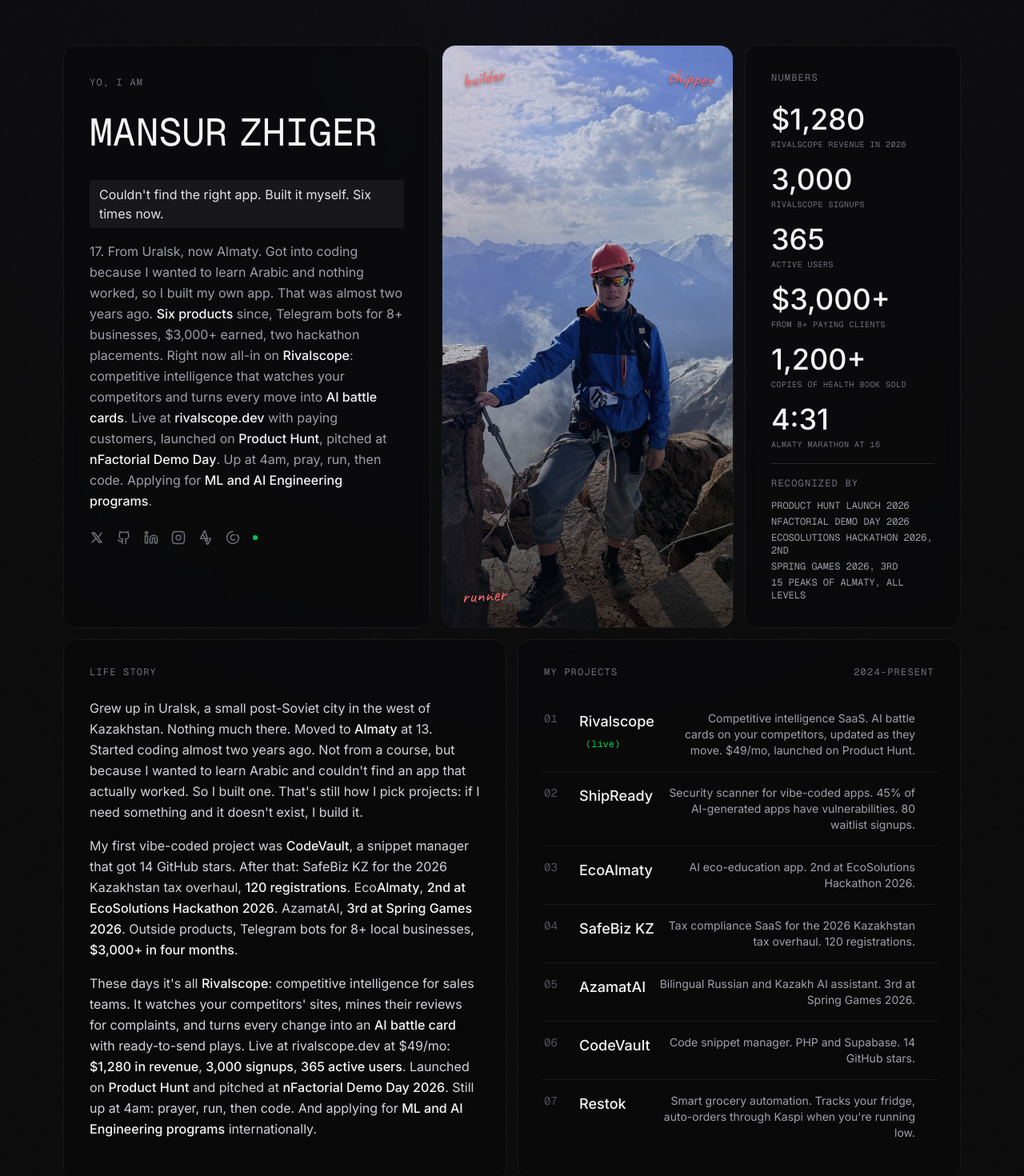
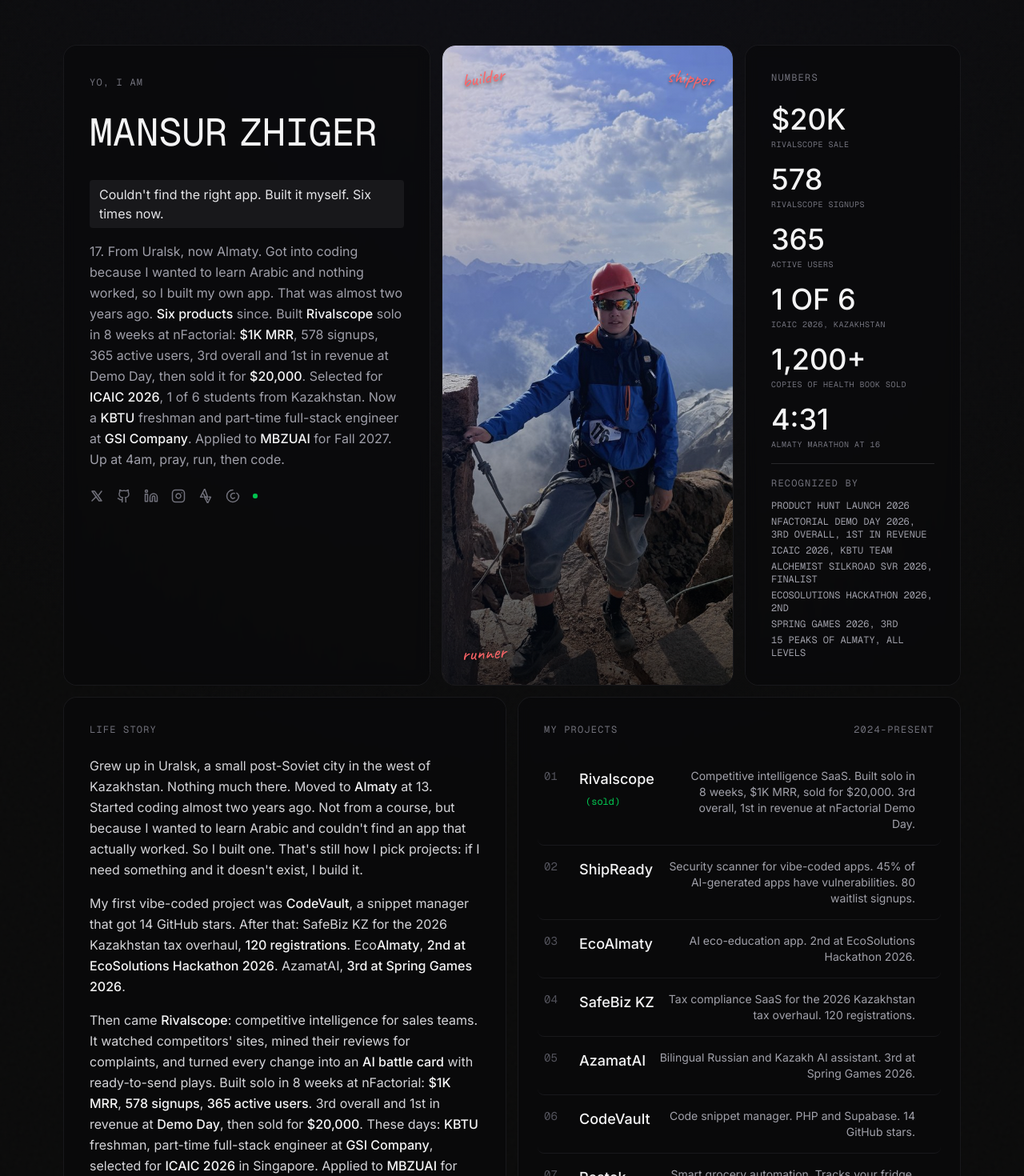
Before and after one commit to IManss-ai/manssdev, a Next.js app: page / in a window 1280 px wide. Shown: the part 60-1530 px from the top of the page at 80% size. Built offline with nearby package versions, Linux system fonts and the light colour scheme.

Commit message:
Refresh copy for Nov 2026: Rivalscope sold for $20K, real numbers, ICAIC, KBTU, GSI, MBZUAI

```diff
--- a/app/content.ts
+++ b/app/content.ts
@@ -21,13 +21,13 @@ export const content = {
       "Started coding almost two years ago. Taught myself by building things I actually needed.",
       "First project: an Arabic learning app I built because nothing good existed.",
       "First vibe-coded project: CodeVault, a snippet manager. 14 GitHub stars.",
-      "Since then: six products solo, $3,000+ from freelance bots, two hackathon placements.",
-      "Now: Rivalscope, a competitive intelligence SaaS. Live at rivalscope.dev with paying customers.",
+      "Since then: six products solo, two hackathon placements, one exit.",
+      "Now: KBTU freshman, part-time full-stack engineer at GSI Company. Applied to MBZUAI for Fall 2027.",
       "Stack: Next.js, TypeScript, FastAPI, Supabase, Claude Code.",
     ],
-    experience_intro: "Six products shipped solo. Rivalscope is live with paying customers. Every one started with a problem I actually had.",
+    experience_intro: "Six products shipped solo. One exit: Rivalscope, sold for $20,000. Every one started with a problem I actually had.",
     projects: [
-      { name: "Rivalscope", desc: "Competitive intelligence SaaS. Live at $49/mo, launched on Product Hunt.", detail: "Next.js, FastAPI, DeepSeek." },
+      { name: "Rivalscope", desc: "Competitive intelligence SaaS. Built solo in 8 weeks, sold for $20,000.", detail: "Next.js, FastAPI, DeepSeek." },
       { name: "ShipReady", desc: "Security scanner for vibe-coded apps. 80 waitlist signups.", detail: "Next.js, TypeScript, Supabase." },
       { name: "SafeBiz KZ", desc: "Tax compliance SaaS for the 2026 Kazakhstan tax overhaul.", detail: "Next.js, Supabase, Recharts. 120 registrations." },
       { name: "EcoAlmaty", desc: "AI eco-education app. 2nd at EcoSolutions Hackathon 2026.", detail: "Next.js, Tailwind, Anthropic API." },
@@ -36,42 +36,45 @@ export const content = {
       { name: "Restok", desc: "Smart grocery automation.", detail: "Tracks your fridge, auto-orders through Kaspi when you're running low." },
     ],
     wins_lines: [
-      "Rivalscope: first SaaS revenue, $1,280 in 2026.",
+      "Rivalscope: built solo in 8 weeks, $1K MRR, sold for $20,000.",
+      "ICAIC 2026: selected for the KBTU team, 1 of 6 from Kazakhstan.",
       "Almaty Marathon. 4:31 at 16.",
       "15 Peaks of Almaty, all three levels in 12 months.",
       "EcoSolutions Hackathon 2026, 2nd place.",
       "“ZOZh legko i prosto” health book, ~1,200 copies sold.",
-      "$3,000+ from 8+ paying clients in four months.",
+      "EduFirst Forum speaker, Oct 2026. Talked to 100+ schoolchildren.",
     ],
     resume: { pdf: "resume.pdf" },
-    closer: "11th grade. Shipping anyway.",
+    closer: "KBTU freshman. Shipping anyway.",
 
     // Bento layout fields
     hero_intro: "Yo, I am",
     hero_callout: "Couldn't find the right app. Built it myself. Six times now.",
-    hero_body: "17. From Uralsk, now Almaty. Got into coding because I wanted to learn Arabic and nothing worked, so I built my own app. That was almost two years ago. Six products since, Telegram bots for 8+ businesses, $3,000+ earned, two hackathon placements. Right now all-in on Rivalscope: competitive intelligence that watches your competitors and turns every move into AI battle cards. Live at rivalscope.dev with paying customers, launched on Product Hunt, pitched at nFactorial Demo Day. Up at 4am, pray, run, then code. Applying for ML and AI Engineering programs.",
+    hero_body: "17. From Uralsk, now Almaty. Got into coding because I wanted to learn Arabic and nothing worked, so I built my own app. That was almost two years ago. Six products since. Built Rivalscope solo in 8 weeks at nFactorial: $1K MRR, 578 signups, 365 active users, 3rd overall and 1st in revenue at Demo Day, then sold it for $20,000. Selected for ICAIC 2026, 1 of 6 students from Kazakhstan. Now a KBTU freshman and part-time full-stack engineer at GSI Company. Applied to MBZUAI for Fall 2027. Up at 4am, pray, run, then code.",
     numbers: [
-      { value: "$1,280", label: "RIVALSCOPE REVENUE IN 2026" },
-      { value: "3,000", label: "RIVALSCOPE SIGNUPS" },
+      { value: "$20K", label: "RIVALSCOPE SALE" },
+      { value: "578", label: "RIVALSCOPE SIGNUPS" },
       { value: "365", label: "ACTIVE USERS" },
-      { value: "$3,000+", label: "FROM 8+ PAYING CLIENTS" },
+      { value: "1 OF 6", label: "ICAIC 2026, KAZAKHSTAN" },
       { value: "1,200+", label: "COPIES OF HEALTH BOOK SOLD" },
       { value: "4:31", label: "ALMATY MARATHON AT 16" },
     ],
     recognized_by: [
       "PRODUCT HUNT LAUNCH 2026",
-      "NFACTORIAL DEMO DAY 2026",
+      "NFACTORIAL DEMO DAY 2026, 3RD OVERALL, 1ST IN REVENUE",
+      "ICAIC 2026, KBTU TEAM",
+      "ALCHEMIST SILKROAD SVR 2026, FINALIST",
       "ECOSOLUTIONS HACKATHON 2026, 2ND",
       "SPRING GAMES 2026, 3RD",
       "15 PEAKS OF ALMATY, ALL LEVELS",
     ],
     life_story_paragraphs: [
       "Grew up in Uralsk, a small post-Soviet city in the west of Kazakhstan. Nothing much there. Moved to Almaty at 13. Started coding almost two years ago. Not from a course, but because I wanted to learn Arabic and couldn't find an app that actually worked. So I built one. That's still how I pick projects: if I need something and it doesn't exist, I build it.",
-      "My first vibe-coded project was CodeVault, a snippet manager that got 14 GitHub stars. After that: SafeBiz KZ for the 2026 Kazakhstan tax overhaul, 120 registrations. EcoAlmaty, 2nd at EcoSolutions Hackathon 2026. AzamatAI, 3rd at Spring Games 2026. Outside products, Telegram bots for 8+ local businesses, $3,000+ in four months.",
-      "These days it's all Rivalscope: competitive intelligence for sales teams. It watches your competitors' sites, mines their reviews for complaints, and turns every change into an AI battle card with ready-to-send plays. Live at rivalscope.dev at $49/mo: $1,280 in revenue, 3,000 signups, 365 active users. Launched on Product Hunt and pitched at nFactorial Demo Day 2026. Still up at 4am: prayer, run, then code. And applying for ML and AI Engineering programs internationally.",
+      "My first vibe-coded project was CodeVault, a snippet manager that got 14 GitHub stars. After that: SafeBiz KZ for the 2026 Kazakhstan tax overhaul, 120 registrations. EcoAlmaty, 2nd at EcoSolutions Hackathon 2026. AzamatAI, 3rd at Spring Games 2026.",
+      "Then came Rivalscope: competitive intelligence for sales teams. It watched competitors' sites, mined their reviews for complaints, and turned every change into an AI battle card with ready-to-send plays. Built solo in 8 weeks at nFactorial: $1K MRR, 578 signups, 365 active users. 3rd overall and 1st in revenue at Demo Day, then sold for $20,000. These days: KBTU freshman, part-time full-stack engineer at GSI Company, selected for ICAIC 2026 in Singapore. Applied to MBZUAI for Fall 2027. Still up at 4am: prayer, run, then code.",
     ],
     projects_v2: [
-      { index: "01", name: "Rivalscope", status: "live", description: "Competitive intelligence SaaS. AI battle cards on your competitors, updated as they move. $49/mo, launched on Product Hunt.", href: "https://rivalscope.dev" },
+      { index: "01", name: "Rivalscope", status: "sold", description: "Competitive intelligence SaaS. Built solo in 8 weeks, $1K MRR, sold for $20,000. 3rd overall, 1st in revenue at nFactorial Demo Day.", href: "https://rivalscope.dev" },
       { index: "02", name: "ShipReady", status: null, description: "Security scanner for vibe-coded apps. 45% of AI-generated apps have vulnerabilities. 80 waitlist signups.", href: "https://github.com/IManss-ai/vibescan" },
       { index: "03", name: "EcoAlmaty", status: null, description: "AI eco-education app. 2nd at EcoSolutions Hackathon 2026.", href: "https://github.com/IManss-ai/EcoAlmaty" },
       { index: "04", name: "SafeBiz KZ", status: null, description: "Tax compliance SaaS for the 2026 Kazakhstan tax overhaul. 120 registrations.", href: "https://github.com/IManss-ai/safebiz-kz" },
@@ -111,13 +114,14 @@ export const content = {
       "Начал кодить почти два года назад. Учился, строя то, что самому было нужно.",
       "Первый проект: приложение для изучения арабского. Сделал сам, потому что нормального не нашёл.",
       "Первый вайб-кодинг проект: CodeVault, менеджер сниппетов. 14 звёзд на GitHub.",
-      "С тех пор: шесть продуктов соло, $3 000+ на фрилансе, два места на хакатонах.",
-      "Сейчас: Rivalscope, SaaS конкурентной разведки. Живой продукт на rivalscope.dev с платящими клиентами.",
+      "С тех пор: шесть продуктов соло, два места на хакатонах, одна продажа.",
+      // TODO Mansur: переписать своими словами
+      "Сейчас: первокурсник КБТУ, парт-тайм фулстек-инженер в GSI Company. Подал в MBZUAI на осень 2027.",
       "Стек: Next.js, TypeScript, FastAPI, Supabase, Claude Code.",
     ],
-    experience_intro: "Шесть продуктов соло. Rivalscope живой, с платящими клиентами. Каждый начинался с проблемы, которая у меня реально была.",
+    experience_intro: "Шесть продуктов соло. Одна продажа: Rivalscope, продан за $20 000. Каждый начинался с проблемы, которая у меня реально была.",
     projects: [
-      { name: "Rivalscope", desc: "SaaS конкурентной разведки. Живой продукт за $49/мес, запуск на Product Hunt.", detail: "Next.js, FastAPI, DeepSeek." },
+      { name: "Rivalscope", desc: "SaaS конкурентной разведки. Собрал соло за 8 недель, продал за $20 000.", detail: "Next.js, FastAPI, DeepSeek." },
       { name: "ShipReady", desc: "Сканер безопасности для вайб-кодинг приложений. 80 в листе ожидания.", detail: "Next.js, TypeScript, Supabase." },
       { name: "SafeBiz KZ", desc: "SaaS по налоговому учёту под реформу Налогового кодекса 2026.", detail: "Next.js, Supabase, Recharts. 120 регистраций." },
       { name: "EcoAlmaty", desc: "ИИ-приложение по экопросвещению. 2-е место на EcoSolutions Hackathon 2026.", detail: "Next.js, Tailwind, Anthropic API." },
@@ -126,30 +130,36 @@ export const content = {
       { name: "Restok", desc: "Умная автоматизация продуктовых заказов.", detail: "Следит за холодильником, автозаказ через Kaspi." },
     ],
     wins_lines: [
-      "Rivalscope: первая SaaS-выручка, $1 280 в 2026.",
+      "Rivalscope: собрал соло за 8 недель, $1K MRR, продан за $20 000.",
+      "ICAIC 2026: отбор в команду КБТУ, 1 из 6 по Казахстану.",
       "Алматинский марафон. 4:31, в 16 лет.",
       "15 вершин Алматы, все три уровня за 12 месяцев.",
+      "EcoSolutions Hackathon 2026, 2-е место.",
       "«ЗОЖ легко и просто», книга по здоровью, ~1 200 экземпляров.",
-      "$3 000+ от 8+ клиентов за четыре месяца.",
+      "EduFirst Forum, октябрь 2026. Выступил перед 100+ школьниками.",
     ],
     resume: { pdf: "resume.pdf" },
-    closer: "11-й класс. Шиппю несмотря ни на что.",
+    closer: "Первокурсник КБТУ. Шиппю несмотря ни на что.",
 
     // Bento layout fields
     hero_intro: "Я —",
     hero_callout: "Не нашёл нужного приложения, сделал сам. Уже шесть раз.",
+    // TODO Mansur: hero_body и life_story_paragraphs на русском — переписать своими словами.
+    // Русский текст абзацев не тронут: там Rivalscope ещё живой, нет ICAIC, КБТУ, GSI, MBZUAI.
     hero_body: "17 лет. Из Уральска, теперь в Алматы. Начал кодить, потому что хотел учить арабский, а нормального приложения не было. Сделал сам. Это было почти два года назад. С тех пор: шесть продуктов, боты для 8+ бизнесов, $3 000+ заработал, два места на хакатонах. Сейчас полностью в Rivalscope: конкурентная разведка, которая следит за конкурентами и превращает каждый их ход в AI battle card. Живой продукт на rivalscope.dev с платящими клиентами, запуск на Product Hunt, питч на nFactorial Demo Day. Подъём в 4 утра, намаз, пробежка, потом код. Подаю документы на программы ML и AI-инжиниринга.",
     numbers: [
-      { value: "$1 280", label: "ВЫРУЧКА RIVALSCOPE В 2026" },
-      { value: "3 000", label: "РЕГИСТРАЦИЙ В RIVALSCOPE" },
+      { value: "$20K", label: "ПРОДАЖА RIVALSCOPE" },
+      { value: "578", label: "РЕГИСТРАЦИЙ В RIVALSCOPE" },
       { value: "365", label: "АКТИВНЫХ ПОЛЬЗОВАТЕЛЕЙ" },
-      { value: "$3 000+", label: "ОТ 8+ КЛИЕНТОВ" },
+      { value: "1 ИЗ 6", label: "ICAIC 2026, КАЗАХСТАН" },
       { value: "1 200+", label: "ЭКЗЕМПЛЯРОВ КНИГИ О ЗДОРОВЬЕ" },
       { value: "4:31", label: "АЛМАТИНСКИЙ МАРАФОН В 16" },
     ],
     recognized_by: [
       "PRODUCT HUNT, ЗАПУСК 2026",
-      "NFACTORIAL DEMO DAY 2026",
+      "NFACTORIAL DEMO DAY 2026, 3-Е МЕСТО, 1-Е ПО ВЫРУЧКЕ",
+      "ICAIC 2026, КОМАНДА КБТУ",
+      "ALCHEMIST SILKROAD SVR 2026, ФИНАЛИСТ",
       "ECOSOLUTIONS HACKATHON 2026, 2-Е",
       "SPRING GAMES 2026, 3-Е",
       "15 ВЕРШИН АЛМАТЫ, ВСЕ УРОВНИ",
@@ -160,7 +170,7 @@ export const content = {
       "Сейчас всё время уходит на Rivalscope: конкурентная разведка для отделов продаж. Следит за сайтами конкурентов, вытаскивает жалобы из их отзывов и превращает каждое изменение в AI battle card с готовыми ходами. Живой продукт на rivalscope.dev за $49/мес: $1 280 выручки, 3 000 регистраций, 365 активных пользователей. Запустился на Product Hunt, питчил на nFactorial Demo Day 2026. Подъём всё так же в 4 утра: намаз, пробежка, потом код. Параллельно подаю документы на программы ML и AI-инжиниринга за рубежом.",
     ],
     projects_v2: [
-      { index: "01", name: "Rivalscope", status: "живой продукт", description: "SaaS конкурентной разведки. AI battle cards по конкурентам, обновляются по мере их ходов. $49/мес, запуск на Product Hunt.", href: "https://rivalscope.dev" },
+      { index: "01", name: "Rivalscope", status: "продан", description: "SaaS конкурентной разведки. Собрал соло за 8 недель, $1K MRR, продал за $20 000. 3-е место, 1-е по выручке на nFactorial Demo Day.", href: "https://rivalscope.dev" },
       { index: "02", name: "ShipReady", status: null, description: "Сканер безопасности для вайб-кодинг приложений. 80 в листе ожидания.", href: "https://github.com/IManss-ai/vibescan" },
       { index: "03", name: "EcoAlmaty", status: null, description: "ИИ-приложение по экопросвещению. 2-е место на EcoSolutions Hackathon 2026.", href: "https://github.com/IManss-ai/EcoAlmaty" },
       { index: "04", name: "SafeBiz KZ", status: null, description: "SaaS по налоговому учёту под реформу Налогового кодекса 2026. 120 регистраций.", href: "https://github.com/IManss-ai/safebiz-kz" },
--- a/app/page.tsx
+++ b/app/page.tsx
@@ -235,11 +235,12 @@ function CardHover({ children, className = "" }: { children: React.ReactNode; cl
 const heroBodyBolds = [
   "Six products",
   "Rivalscope",
-  "AI battle cards",
-  "rivalscope.dev",
-  "Product Hunt",
-  "nFactorial Demo Day",
-  "ML and AI Engineering programs",
+  "$1K MRR",
+  "$20,000",
+  "ICAIC 2026",
+  "KBTU",
+  "GSI Company",
+  "MBZUAI",
 ];
 
 const lifeStoryBolds = [
@@ -248,15 +249,17 @@ const lifeStoryBolds = [
   "120 registrations",
   "2nd at EcoSolutions Hackathon 2026",
   "3rd at Spring Games 2026",
-  "$3,000+ in four months",
   "Rivalscope",
   "AI battle card",
-  "$1,280 in revenue",
-  "3,000 signups",
+  "$1K MRR",
+  "578 signups",
   "365 active users",
-  "Product Hunt",
-  "nFactorial Demo Day 2026",
-  "ML and AI Engineering programs",
+  "Demo Day",
+  "$20,000",
+  "KBTU",
+  "GSI Company",
+  "ICAIC 2026",
+  "MBZUAI",
 ];
 
 const scrawlVariants = {
--- a/app/resume/page.tsx
+++ b/app/resume/page.tsx
@@ -31,7 +31,7 @@ export default function Resume() {
       <section>
         <p className="text-xs text-zinc-500 lowercase mb-3">education</p>
         <p className="text-sm leading-relaxed">
-          Gymnasium 140, Almaty. 11th grade. Graduating 2026.
+          KBTU, Almaty. BSc Data Science and AI, freshman. Gymnasium 140, graduated 2026.
         </p>
       </section>
 
@@ -44,9 +44,9 @@ export default function Resume() {
           Indie developer, 2024-present. Almaty.
           <br />
           Built and shipped six products solo. Rivalscope, a competitive
-          intelligence SaaS, is live with paying customers. Paid client work
-          for 8+ local businesses delivering AI Telegram bots and landing
-          pages. $3,000+ earned in four months.
+          intelligence SaaS, sold for $20,000 after hitting $1K MRR.
+          Part-time full-stack software engineer at GSI Company since Aug
+          2026.
         </p>
       </section>
 
@@ -61,9 +61,9 @@ export default function Resume() {
             <span className="text-[#6b6b6b]">
               . Competitive intelligence SaaS: tracks competitor site changes,
               mines their reviews for complaints, generates AI battle cards
-              with sales plays. Next.js, FastAPI, DeepSeek. $1,280 revenue in
-              2026, 3,000 signups, 365 active users. Launched on Product Hunt.
-              Pitched at nFactorial Demo Day 2026. Live at rivalscope.dev.
+              with sales plays. Next.js, FastAPI, DeepSeek. $1K MRR, 578
+              signups, 365 active users. 3rd overall, 1st in revenue at
+              nFactorial Demo Day 2026. Sold for $20,000.
             </span>
           </li>
           <li>
@@ -101,6 +101,18 @@ export default function Resume() {
               . Code snippet manager. PHP, Supabase. 14 GitHub stars.
             </span>
           </li>
+        </ul>
+      </section>
+
+      <Separator />
+
+      {/* Recognition */}
+      <section>
+        <p className="text-xs text-zinc-500 lowercase mb-3">recognition</p>
+        <ul className="text-sm leading-relaxed space-y-2">
+          <li>ICAIC 2026, selected for the KBTU team. 1 of 6 students from Kazakhstan.</li>
+          <li>nFactorial Demo Day 2026, 3rd overall, 1st in revenue.</li>
+          <li>Alchemist Silkroad SVR 2026, finalist.</li>
         </ul>
       </section>
 
```
